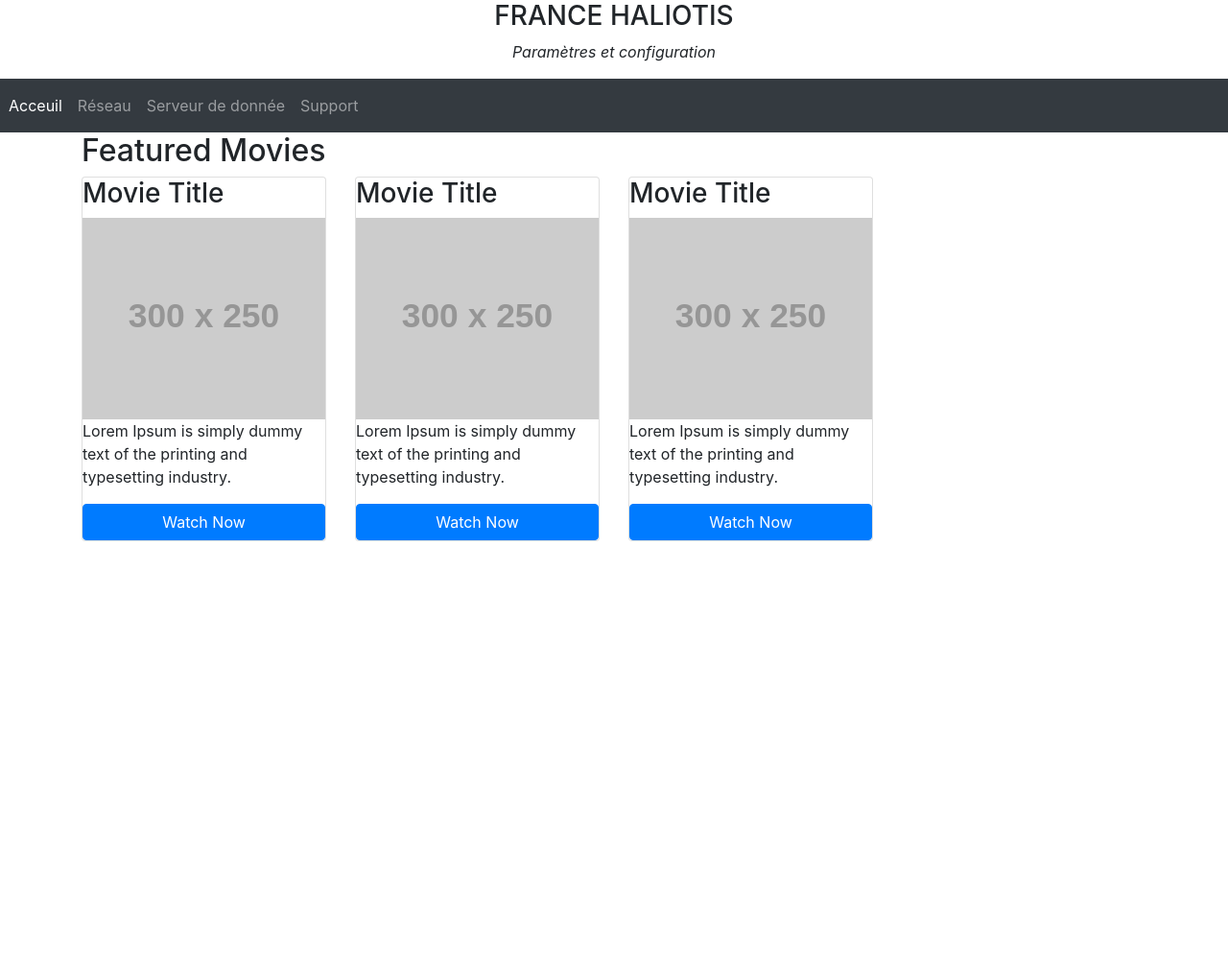
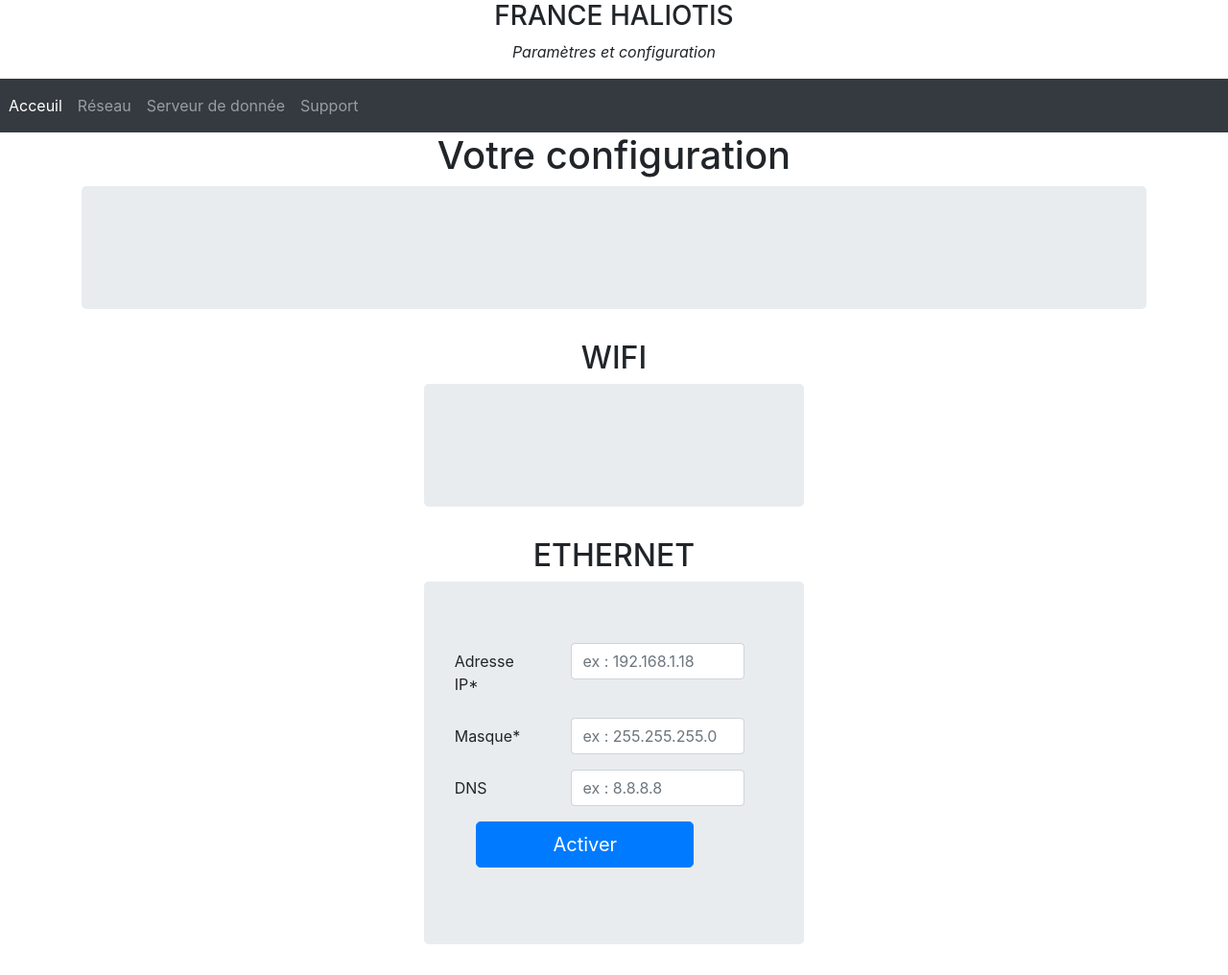
Before and after one commit to flavienfr/Ormeau, a Flask app: page /reseau in a window 1280 px wide. Shown: the whole page at 96% size. Before the commit the page ends 564 px from the top, so only its background shows below. Run offline with Flask 2, Linux system fonts and the light colour scheme; grey boxes labelled with a size stand in for pictures from a placeholder-image service; some libraries are stand-ins or nearby versions.

Commit message:
Add files via upload

```diff
--- a/web/mainapp/templates/base.html
+++ b/web/mainapp/templates/base.html
@@ -5,7 +5,7 @@
 
   <head>
     <title>HTML</title>
-    <link rel="stylesheet" media="screen" href = "{{ url_for('static', filename='css/bootstrap.min.css') }}">
+    <link rel="stylesheet" media="screen" href = "{{ url_for('static', filename='css/bootstrap.css') }}">
   </head>
 
   <body>
--- a/web/mainapp/templates/reseau.html
+++ b/web/mainapp/templates/reseau.html
@@ -5,54 +5,53 @@
 
 {% block reseau %}
 
-  <main class="container">
-<section class="movies" id="movies">
-    <h2>Featured Movies</h2>
-	<div class="row">
-		<div class="col-lg-3 col-md-4 col-sm-6">
-			<article class="card">
-				<header class="title-header">
-					<h3>Movie Title</h3>
-				</header>
-				<div class="card-block">
-					<div class="img-card">
-						<img src="//placehold.it/300x250" alt="Movie" class="w-100" />
-					</div>
-					<p class="tagline card-text text-xs-center">Lorem Ipsum is simply dummy text of the printing and typesetting industry.</p>
-					<a href="#" class="btn btn-primary btn-block"><i class="fa fa-eye"></i> Watch Now</a>
-				</div>
-			</article>
-		</div>
-		<div class="col-lg-3 col-md-4 col-sm-6">
-    		<article class="card">
-				<header class="title-header">
-					<h3>Movie Title</h3>
-				</header>
-				<div class="card-block">
-					<div class="img-card">
-						<img src="https://placehold.it/300x250" alt="Movie" class="w-100" />
-					</div>
-					<p class="tagline card-text text-xs-center">Lorem Ipsum is simply dummy text of the printing and typesetting industry.</p>
-					<a href="#" class="btn btn-primary btn-block"><i class="fa fa-eye"></i> Watch Now</a>
-				</div>
-			</article>
-		</div>
-        <div class="col-lg-3 col-md-4 col-sm-6">
-    		<article class="card">
-				<header class="title-header">
-					<h3>Movie Title</h3>
-				</header>
-				<div class="card-block">
-					<div class="img-card">
-						<img src="https://placehold.it/300x250" alt="Movie" class="w-100" />
-					</div>
-					<p class="tagline card-text text-xs-center">Lorem Ipsum is simply dummy text of the printing and typesetting industry.</p>
-					<a href="#" class="btn btn-primary btn-block"><i class="fa fa-eye"></i> Watch Now</a>
-				</div>
-			</article>
-		</div>
-	</div>
-</section>
+<h1 class="text-center">Votre configuration</h1>
+<main role="main" class="container">
+  <div class="jumbotron">
+
+  </div>
 </main>
 
+<h2 class="text-center">WIFI</h2>
+<main role="main" class="container col-lg-4 ">
+  <div class="jumbotron">
+
+  </div>
+</main>
+
+<h2 class="text-center">ETHERNET</h2>
+<main role="main" class="container col-lg-4 ">
+  <div class="jumbotron">
+
+<form method="post">
+  <div class="form-group row">
+    <label for="inputIPstatique" class="col-lg-4 col-form-label">Adresse IP*</label>
+    <div class="col-sm-7">
+      <input class="form-control" id="inputIPstatique" placeholder="ex : 192.168.1.18">
+    </div>
+  </div>
+  <div class="form-group row">
+    <label for="inputMasquestatique" class="col-lg-4 col-form-label">Masque*</label>
+    <div class="col-sm-7">
+      <input class="form-control" id="inputMasquestatique" placeholder="ex : 255.255.255.0">
+    </div>
+  </div>
+  <div class="form-group row">
+    <label for="inputDNSstatique" class="col-lg-4 col-form-label">DNS</label>
+    <div class="col-sm-7">
+      <input class="form-control" id="inputDNStatique" placeholder="ex : 8.8.8.8">
+    </div>
+  </div>
+
+  <div class="form-group row text-center">
+    <div class="col-sm-10">
+      <button type="submit" class="btn btn-primary btn-lg col-lg-10">Activer</button>
+    </div>
+  </div>
+</form>
+
+  </div>
+</main>
+
+
 {% endblock %}
--- a/web/mainapp/views.py
+++ b/web/mainapp/views.py
@@ -7,9 +7,10 @@ app = Flask(__name__)
 def index():
     return render_template('accueil.html')
 
-@app.route("/reseau")
+@app.route("/reseau", methods=['GET', 'POST'])
 def reseau():
     return render_template('reseau.html')
+    #https://openclassrooms.com/fr/courses/1654786-creez-vos-applications-web-avec-flask/1655474-lechange-de-donnees
 
 @app.route("/serveur")
 def serveur():
```
Also changed, not shown: web/mainapp/static/css/mycss/Headreseau.css (added, +19 -0 lines), web/mainapp/templates/accueil.html (+49 -5 lines), 1 other file.
